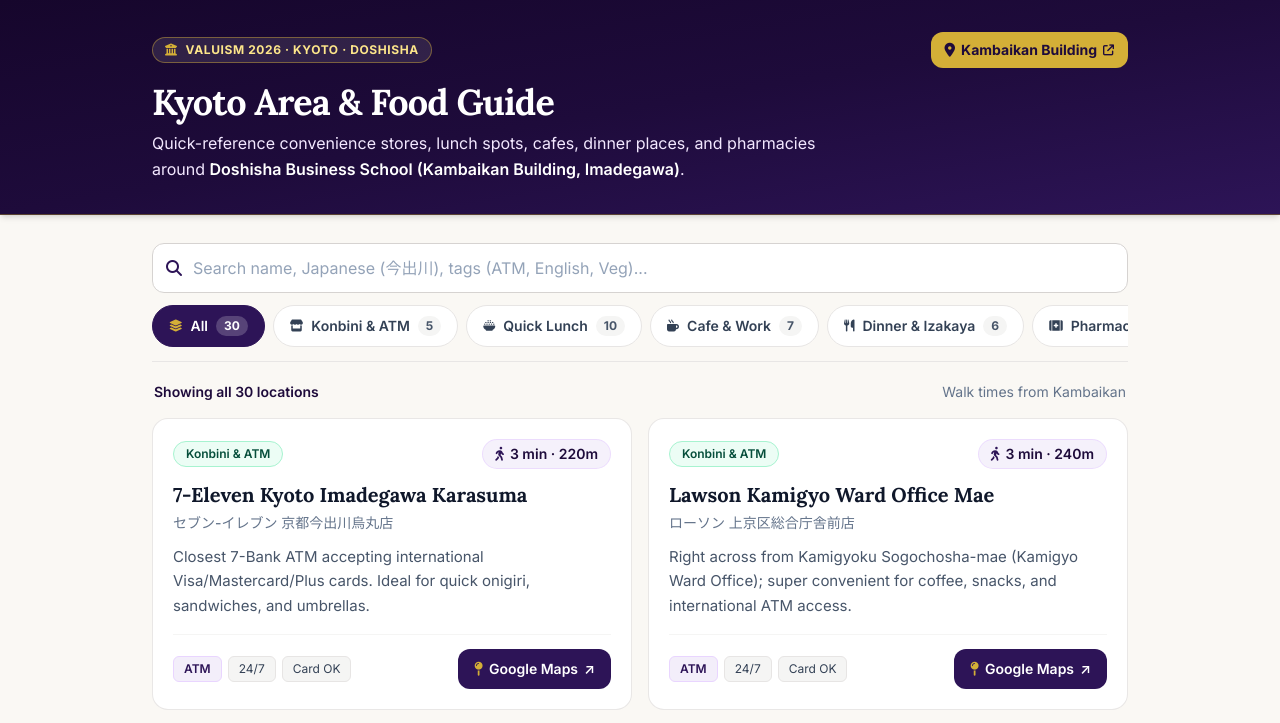
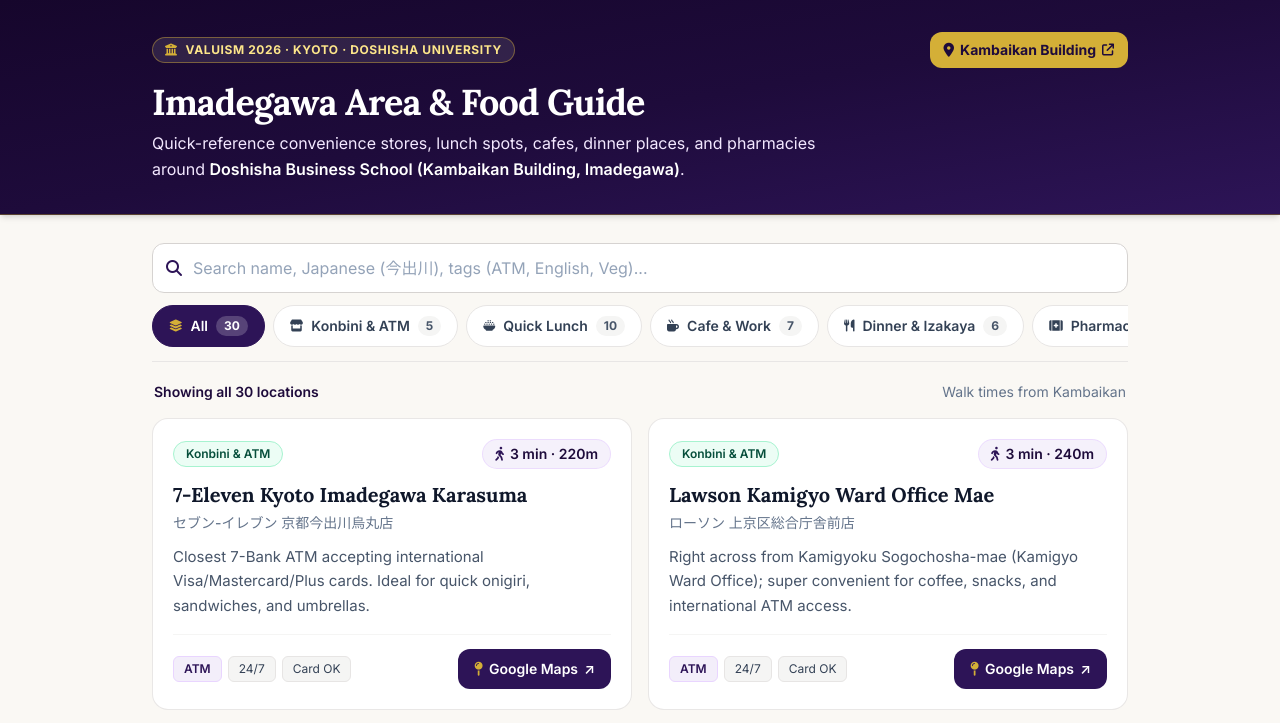
Before and after one commit to thao1490/valuism2026_areaguide, a plain HTML site: page index.html in a window 1280 px wide. Shown: the top 723 px of the page. Drawn offline with nearby package versions, Linux system fonts and the light colour scheme.

Commit message:
Update title and headings for Imadegawa area

```diff
--- a/index.html
+++ b/index.html
@@ -3,7 +3,7 @@
 <head>
   <meta charset="UTF-8" />
   <meta name="viewport" content="width=device-width, initial-scale=1.0" />
-  <title>Valuism 2026 – Kyoto Area &amp; Food Guide | Doshisha University</title>
+  <title>Valuism 2026 – Imadegawa Area &amp; Food Guide | Doshisha University</title>
 
   <!-- Tailwind CSS via CDN -->
   <script src="https://cdn.tailwindcss.com"></script>
@@ -78,7 +78,7 @@
       <div class="flex flex-wrap items-center justify-between gap-3 mb-3.5">
         <span class="inline-flex items-center gap-2 px-3 py-1 rounded-full text-xs font-bold tracking-wider uppercase bg-white/10 text-amber-200 border border-doshisha-gold/45">
           <i class="fa-solid fa-university text-doshisha-gold"></i>
-          VALUISM 2026 · KYOTO · DOSHISHA
+          VALUISM 2026 · KYOTO · DOSHISHA UNIVERSITY
         </span>
 
         <a
@@ -89,13 +89,13 @@
         >
           <i class="fa-solid fa-location-dot"></i>
           <span>Kambaikan Building</span>
-          <i class="fa-solid fa-arrow-up-right-from-square text-[11px]"></i>
+          <i class="fa-solid fa-arrow-up-right-from-square text-[12px]"></i>
         </a>
       </div>
 
       <!-- Main Title & Concise Subtitle -->
       <h1 class="font-serif text-2xl sm:text-4xl font-bold tracking-tight text-white">
-        Kyoto Area &amp; Food Guide
+        Imadegawa Area &amp; Food Guide
       </h1>
       <p class="mt-2 text-base text-purple-100 max-w-2xl leading-relaxed">
         Quick-reference convenience stores, lunch spots, cafes, dinner places, and pharmacies around
```
